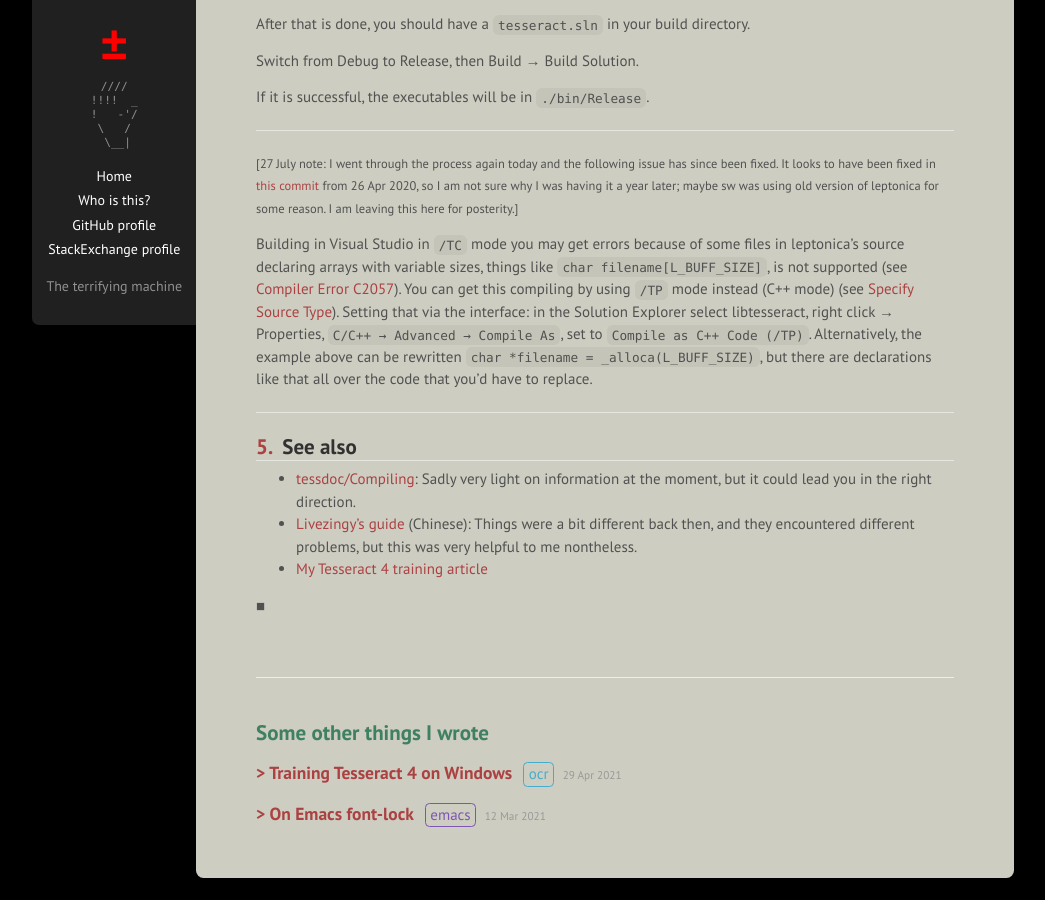
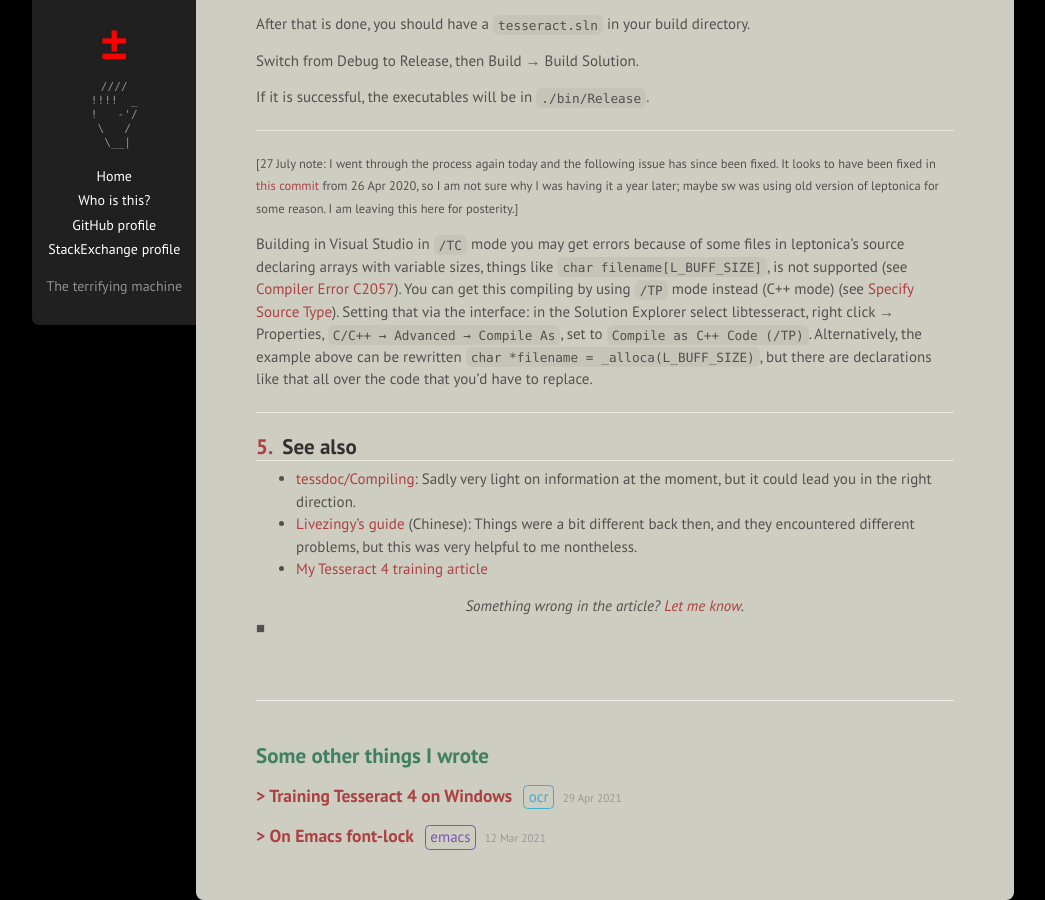
Before and after one commit to plu5/plu5.github.io, a Jekyll site: the page built from _posts/2021-04-27-building-tesseract.md, in a window 1280 px wide and 900 px high, scrolled down 2058 px. Shown: the whole window, without its empty margins (117-1162 px from the left). Built offline with Jekyll 4.4.1, drawn with Linux system fonts in a browser that asks for light colours; before the commit the page ends 2936 px from its top, so only the background shows below that.

Commit message:
Add link to report problems

```diff
--- a/_includes/fin.html
+++ b/_includes/fin.html
@@ -1 +1,3 @@
+<center><i>Something wrong in the article? <a href="https://github.com/plu5/plu5.github.io/issues">Let me know</a>.</i></center>
+
 <div id="fin">■</div>
```
